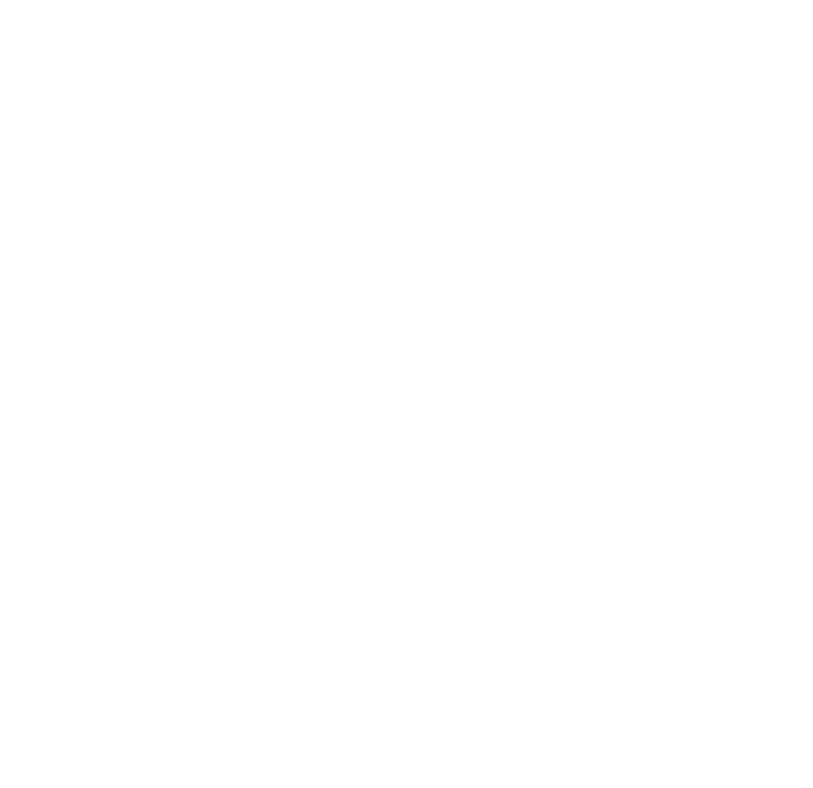
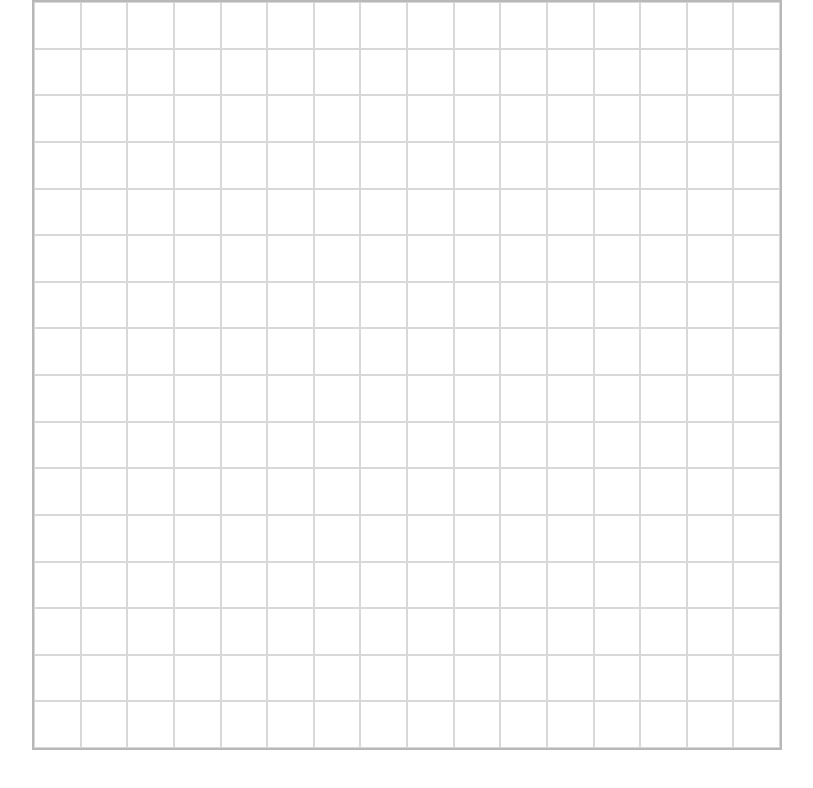
Before and after one commit to tylerhervias/etch-a-sketch, a plain HTML site: page index.html in a window 1280 px wide. Shown: the whole page, without its empty margins (233-1046 px from the left). Drawn offline with Linux system fonts and the light colour scheme.

Commit message:
Create a resizeable grid

```diff
--- a/index.html
+++ b/index.html
@@ -8,7 +8,7 @@
   </head>
 
   <body>
-    <div class="container">
+    <div class="grid-container">
     </div>
 
     <script src="script.js"></script>
--- a/main.css
+++ b/main.css
@@ -3,3 +3,19 @@
   margin: 0;
   padding: 0;
 }
+
+body {
+  display: flex;
+  justify-content: center;
+}
+
+.grid-container {
+  display: grid;
+  width: 750px;
+  height: 750px;
+  border: 2px solid #b8b8b8;
+}
+
+.grid-element {
+  border: 1px solid #d8d8d8;
+}
--- a/script.js
+++ b/script.js
@@ -0,0 +1,16 @@
+let gridContainer = document.querySelector('.grid-container');
+
+// Creates a grid with a specific number of rows and columns
+function setGrid(rows, cols) {
+  gridContainer.style.gridTemplateRows = `repeat(${rows}, 1fr)`;
+  gridContainer.style.gridTemplateColumns = `repeat(${cols}, 1fr)`;
+
+  // Creates separate divs for each square in the container
+  for (i = 0; i < (rows * cols); i++) {
+    let gridElement = document.createElement("div");
+    gridContainer.appendChild(gridElement);
+    gridElement.classList = 'grid-element';
+  };
+};
+
+setGrid(16, 16);
```
